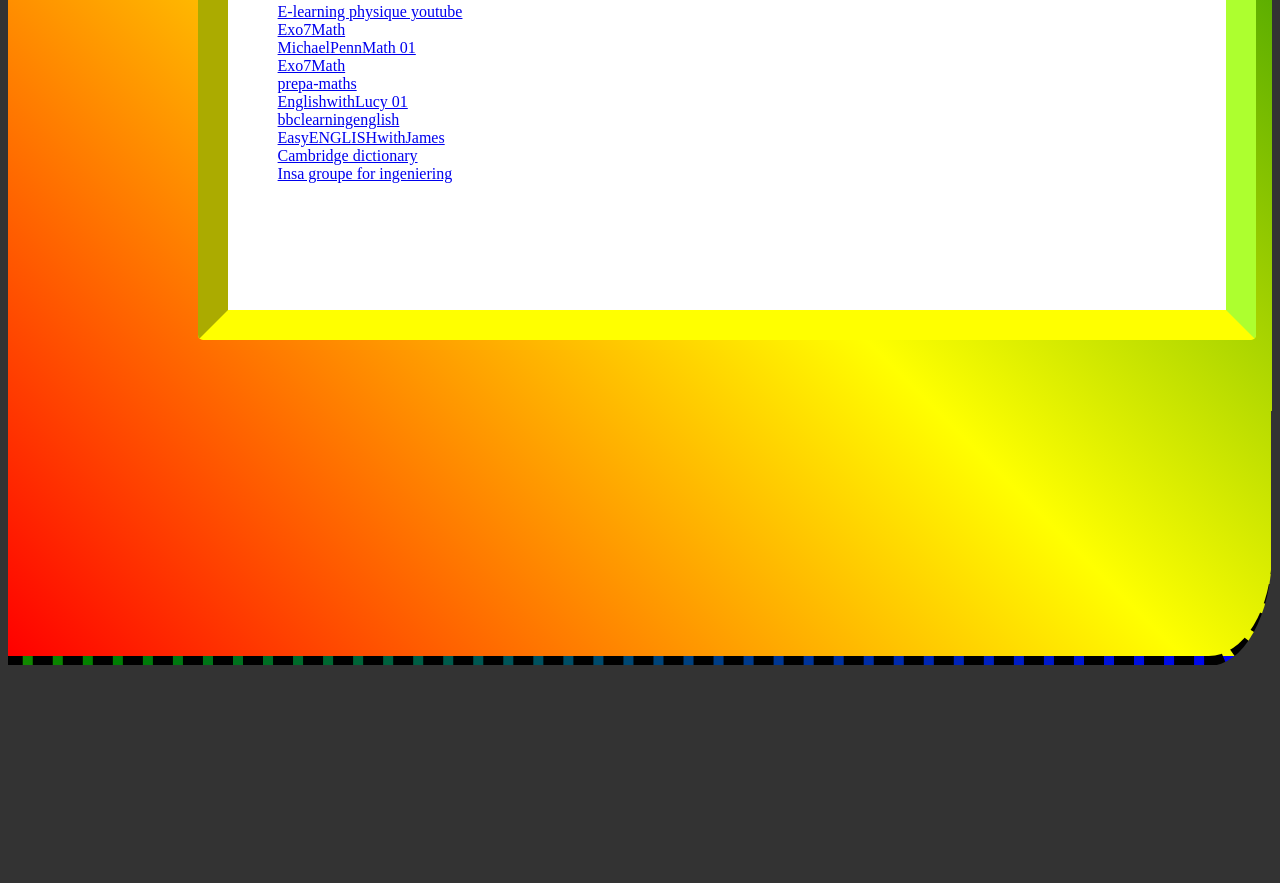
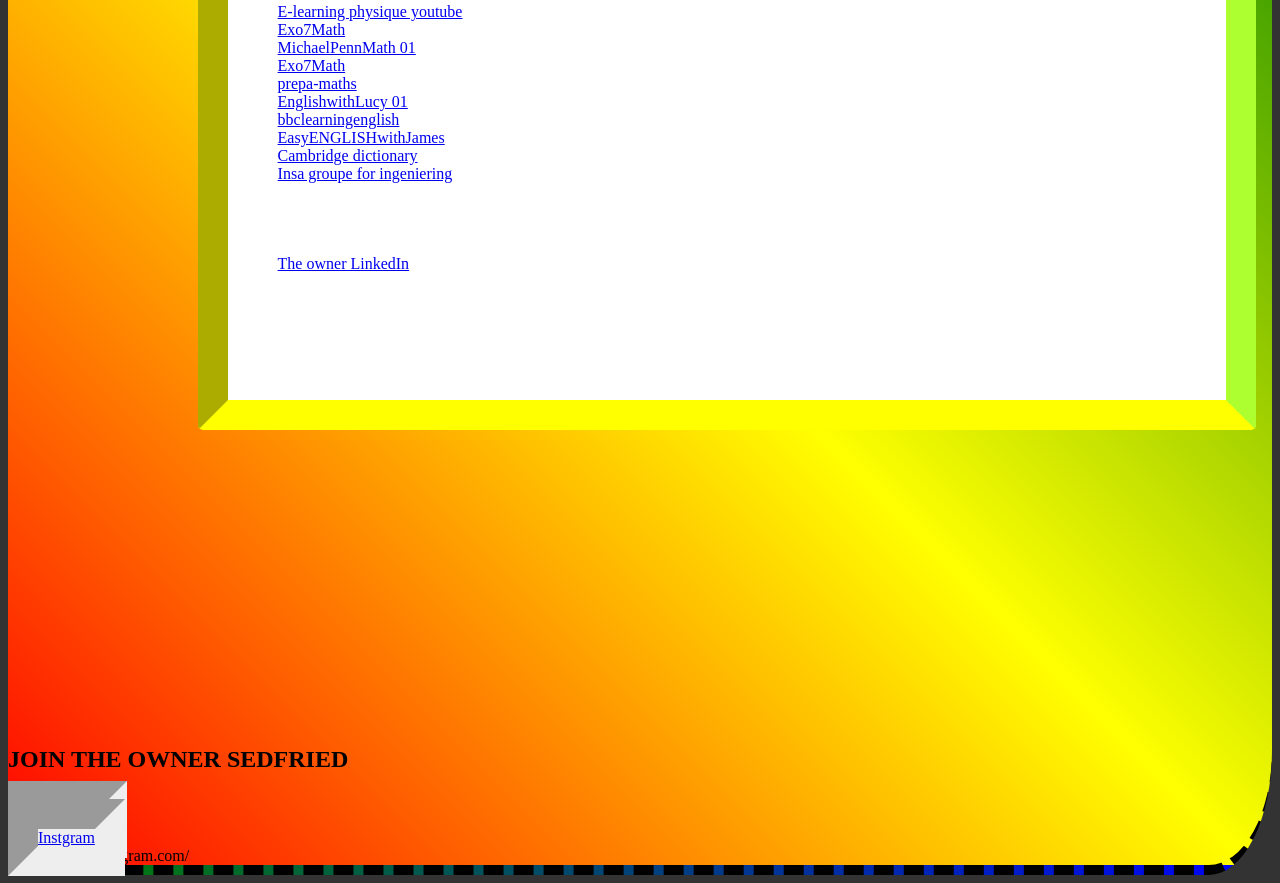
Before and after one commit to Sedjro-byte/easy-math-project, a plain HTML site: page apropos.html in a window 1280 px wide. Shown: the part 1622-2505 px from the top of the page. Before the commit the page ends 2296 px from the top, so only its background shows below. Drawn offline with Linux system fonts and the light colour scheme.

Commit message:
added my coordonate linkedin and insta link

```diff
--- a/apropos.css
+++ b/apropos.css
@@ -59,6 +59,9 @@ main{
     text-decoration: rgb(43, 226, 104);
 }
 
-.websiteslink a{
+.own a{
+    position: relative;
+    border: inset 30px;
+    text-emphasis-color: green;
 
 }
--- a/apropos.html
+++ b/apropos.html
@@ -96,9 +96,19 @@
                     <a href="http://www.youtube.com/@EasyENGLISHwithJames"> EasyENGLISHwithJames </a> <br>
                     <a href="https://dictionary.cambridge.org/"> Cambridge dictionary</a> <br>
                     <a href="https://www.rejoindreinsalyon.com/admission/processus-admission-3e-annee/"> Insa groupe for ingeniering </a> <br>
+                    <br><br><br><br>
+                    <a href="https://www.rejoindreinsalyon.com/admission/processus-admission-3e-annee/" class="Own"> The owner LinkedIn </a> <br>
                 </section>
 
 
+                  <section class="own">
+                    <h1> JOIN THE OWNER SEDFRIED</h1> <br>
+                    <a href="https://www.linkedin.com/feed/?trk=guest_homepage-basic_google-one-tap-submit"> LinkedIn </a> <br>
+                    <a href="https://www.instagram.com/"> Instgram </a> <br>
+
+                </section>
+
+    https://www.instagram.com/
 
 
 
```
